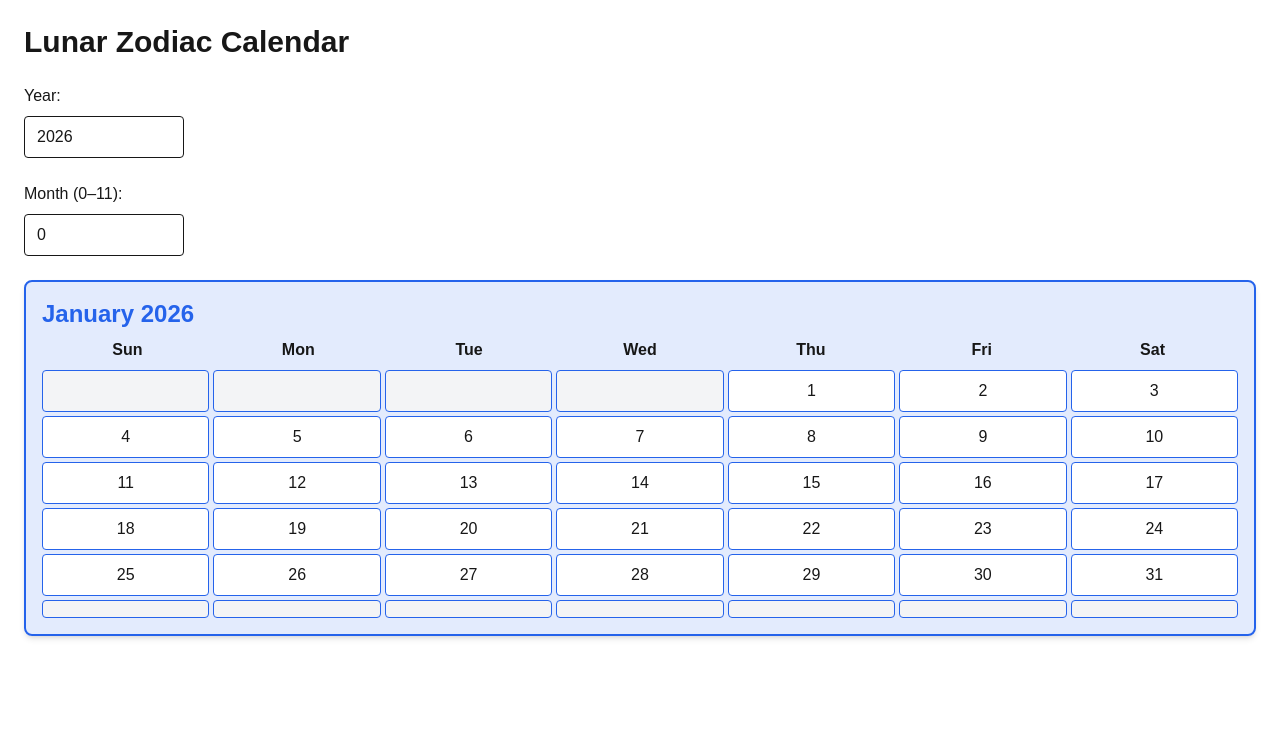
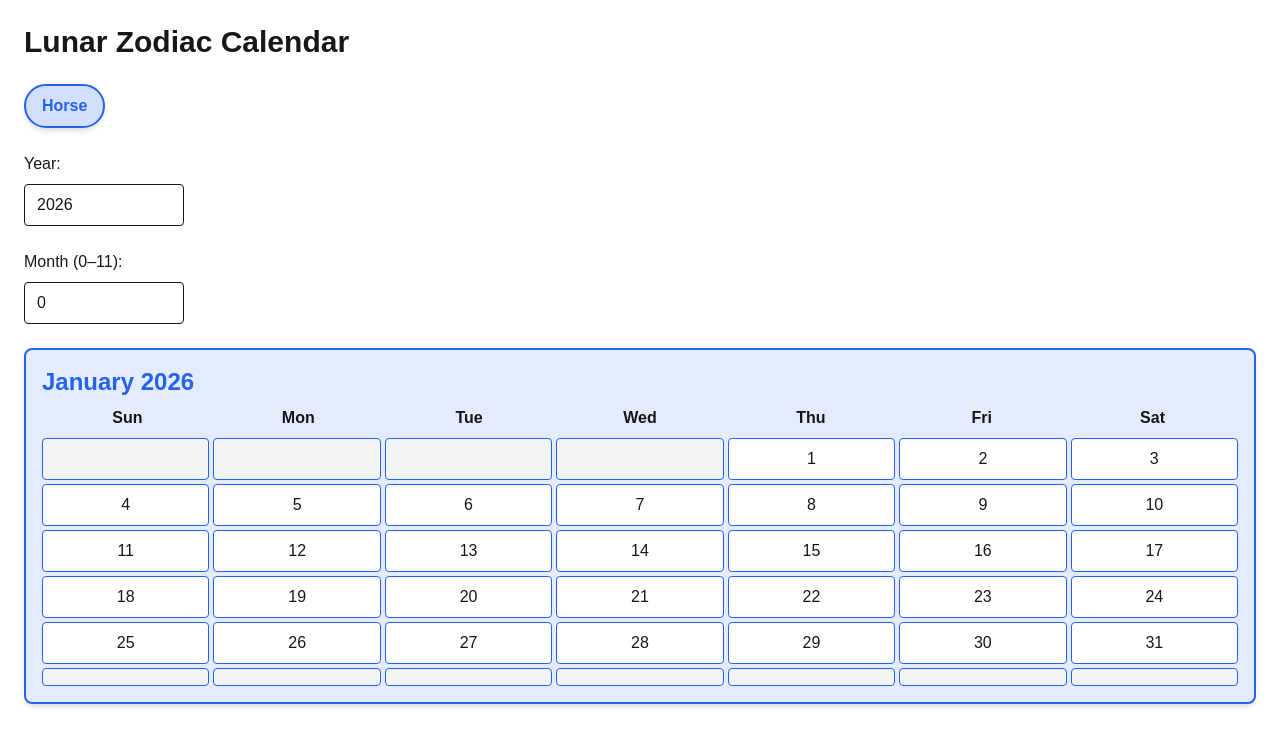
Before and after one commit to tatsuyax25/lunar-zodiac-calendar, a Next.js app: page / in a window 1280 px wide. Shown: the top 746 px of the page. Built offline with nearby package versions, Linux system fonts and the light colour scheme.

Commit message:
Updated page.tsx

```diff
--- a/src/app/page.tsx
+++ b/src/app/page.tsx
@@ -3,6 +3,9 @@
 // We import useState so the page can react to user input.
 // This makes the page interactive (client component).
 import { useState } from "react";
+
+// Import the ZodiacBadge component
+import ZodiacBadge from "@/components/ZodiacBadge";
 
 // Import the CalendarGrid component you created.
 // This component renders the 6×7 month layout.
@@ -24,6 +27,9 @@ export default function HomePage() {
     <main className="p-6 space-y-6">
       {/* Page title */}
       <h1 className="text-3xl font-bold">Lunar Zodiac Calendar</h1>
+
+      {/* Zodiac badge for the selected year */}
+      <ZodiacBadge year={year} />
 
       {/* YEAR INPUT SECTION */}
       <div className="space-y-2">
```
